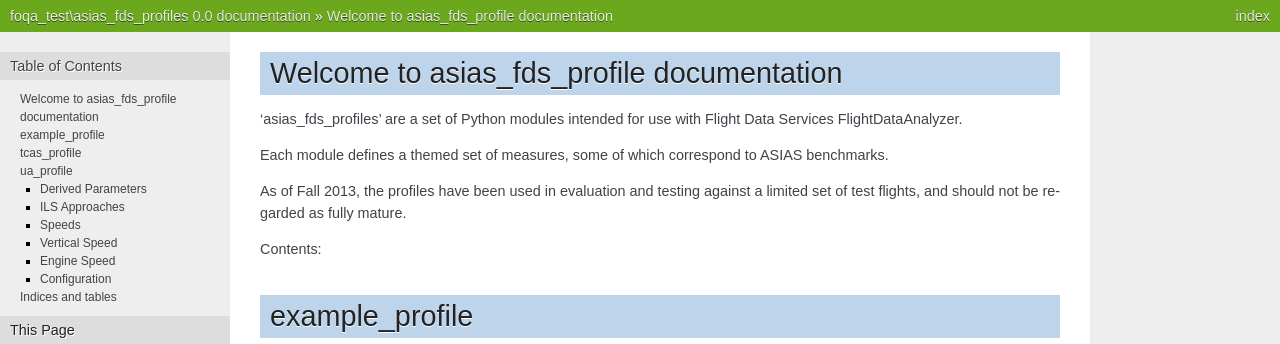
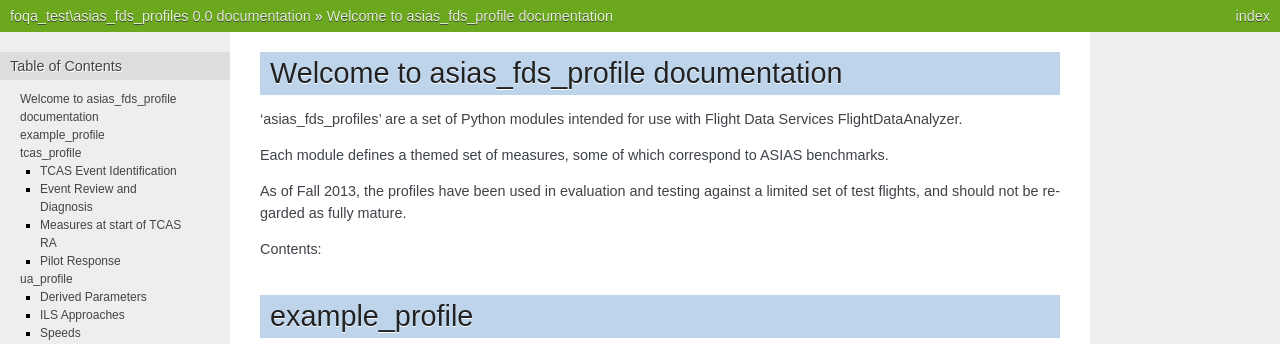
Before and after one commit to hmendeslx/asias_fds_profiles, a Sphinx documentation site: the page built from doc/index.rst, in a window 1280 px wide and 900 px high, cut to the strip 0-344 px from the top of the window. Built offline with Sphinx 7.4.7, drawn with Linux system fonts in a browser that asks for light colours; some of the changed text lies outside the part shown.

Commit message:
added subsections to tcas docs

```diff
--- a/doc/index.rst
+++ b/doc/index.rst
@@ -50,17 +50,18 @@
 ============
 .. automodule:: tcas_profile
 
+TCAS Event Identification
+-------------------------
 .. autoclass:: TCASRASections
 
 .. autoclass:: TCASRAStart
 
 .. autoclass:: TCASCtlSections
 
+
+Event Review and Diagnosis
+--------------------------
 .. autoclass:: TCASRAResponsePlot
-
-.. autoclass:: TCASAltitudeExceedance
-
-.. autoclass:: TCASRAStandardResponse
 
 .. autoclass:: TCASCombinedControl
 
@@ -72,6 +73,9 @@
 
 .. autoclass:: TCASSensitivity
 
+
+Measures at start of TCAS RA
+----------------------------
 .. autoclass:: TCASSensitivityAtTCASRAStart
 
 .. autoclass:: VerticalSpeedAtTCASRAStart
@@ -86,7 +90,16 @@
 
 .. autoclass:: AutopilotAtTCASRAStart
 
+
+Pilot Response
+--------------
 .. autoclass:: TCASRATimeToAPDisengage
+
+.. autoclass:: TCASAltitudeExceedance
+
+.. autoclass:: TCASRAStandardResponse
+
+
 
 
 ua_profile
```
Also changed, not shown: 6 other files.
